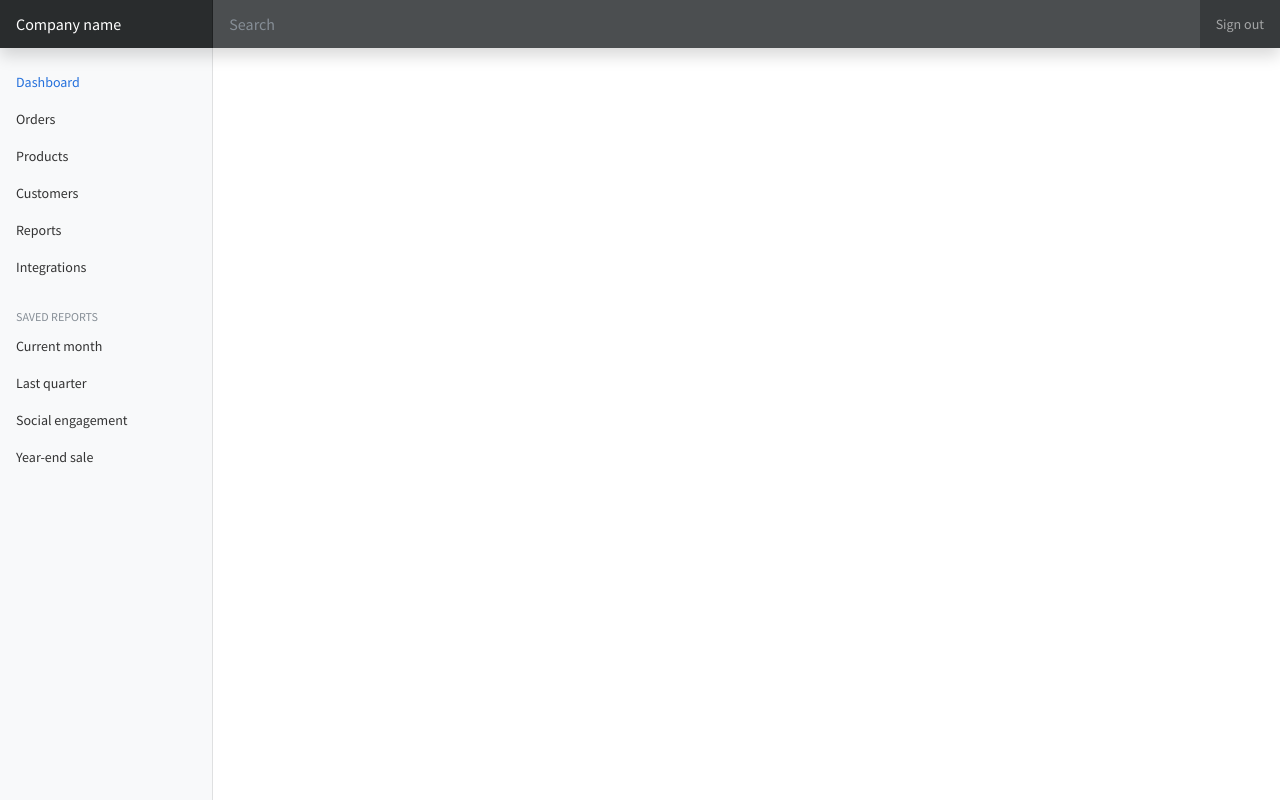
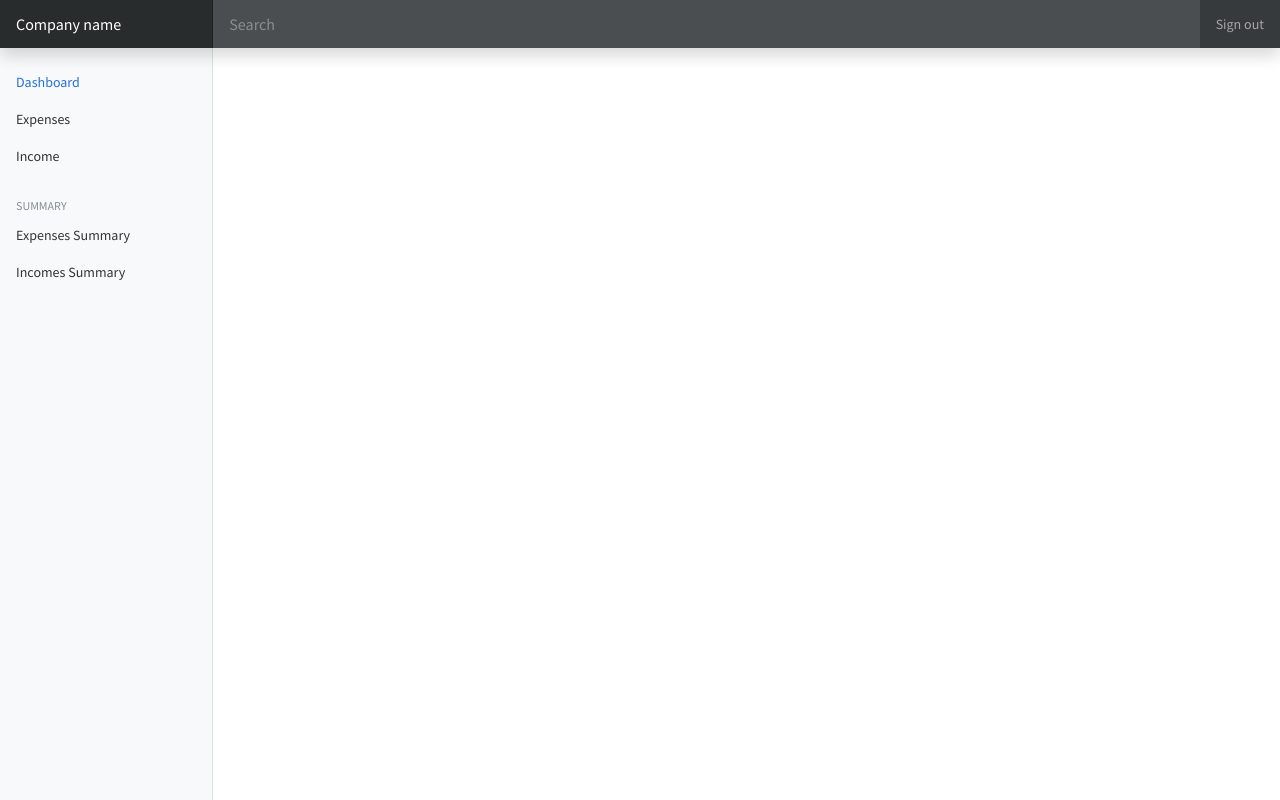
Before and after one commit to gustaoliv/Django-TrulyExpenses, a Django app: page / in a window 1280 px wide. Run offline with Django 4.2, Linux system fonts and the light colour scheme; some libraries are stand-ins or nearby versions.

Commit message:
custom side bar

```diff
--- a/expenseswebsite/templates/base.html
+++ b/expenseswebsite/templates/base.html
@@ -4,7 +4,7 @@
   <head>
     <meta charset="utf-8">
     <meta name="viewport" content="width=device-width, initial-scale=1">
-    <title>TrulyExpenses - {% block title %} {% endblock %}</title>
+    <title>TrulyExpenses {% block title %} {% endblock %}</title>
 
     <!-- Bootstrap core CSS -->
     <link href="{% static 'css/bootstrap.min.css' %}" rel="stylesheet">
--- a/expenseswebsite/templates/partials/_sidebar.html
+++ b/expenseswebsite/templates/partials/_sidebar.html
@@ -10,38 +10,20 @@
         </li>
         <li class="nav-item">
           <a class="nav-link" href="#">
-            <span data-feather="file"></span>
-            Orders
+            Expenses
           </a>
         </li>
         <li class="nav-item">
           <a class="nav-link" href="#">
             <span data-feather="shopping-cart"></span>
-            Products
+            Income
           </a>
         </li>
-        <li class="nav-item">
-          <a class="nav-link" href="#">
-            <span data-feather="users"></span>
-            Customers
-          </a>
-        </li>
-        <li class="nav-item">
-          <a class="nav-link" href="#">
-            <span data-feather="bar-chart-2"></span>
-            Reports
-          </a>
-        </li>
-        <li class="nav-item">
-          <a class="nav-link" href="#">
-            <span data-feather="layers"></span>
-            Integrations
-          </a>
-        </li>
+
       </ul>
 
       <h6 class="sidebar-heading d-flex justify-content-between align-items-center px-3 mt-4 mb-1 text-muted">
-        <span>Saved reports</span>
+        <span>Summary</span>
         <a class="link-secondary" href="#" aria-label="Add a new report">
           <span data-feather="plus-circle"></span>
         </a>
@@ -49,28 +31,16 @@
       <ul class="nav flex-column mb-2">
         <li class="nav-item">
           <a class="nav-link" href="#">
-            <span data-feather="file-text"></span>
-            Current month
+            Expenses Summary
           </a>
         </li>
         <li class="nav-item">
           <a class="nav-link" href="#">
             <span data-feather="file-text"></span>
-            Last quarter
+            Incomes Summary
           </a>
         </li>
-        <li class="nav-item">
-          <a class="nav-link" href="#">
-            <span data-feather="file-text"></span>
-            Social engagement
-          </a>
-        </li>
-        <li class="nav-item">
-          <a class="nav-link" href="#">
-            <span data-feather="file-text"></span>
-            Year-end sale
-          </a>
-        </li>
+
       </ul>
     </div>
   </nav>
```
